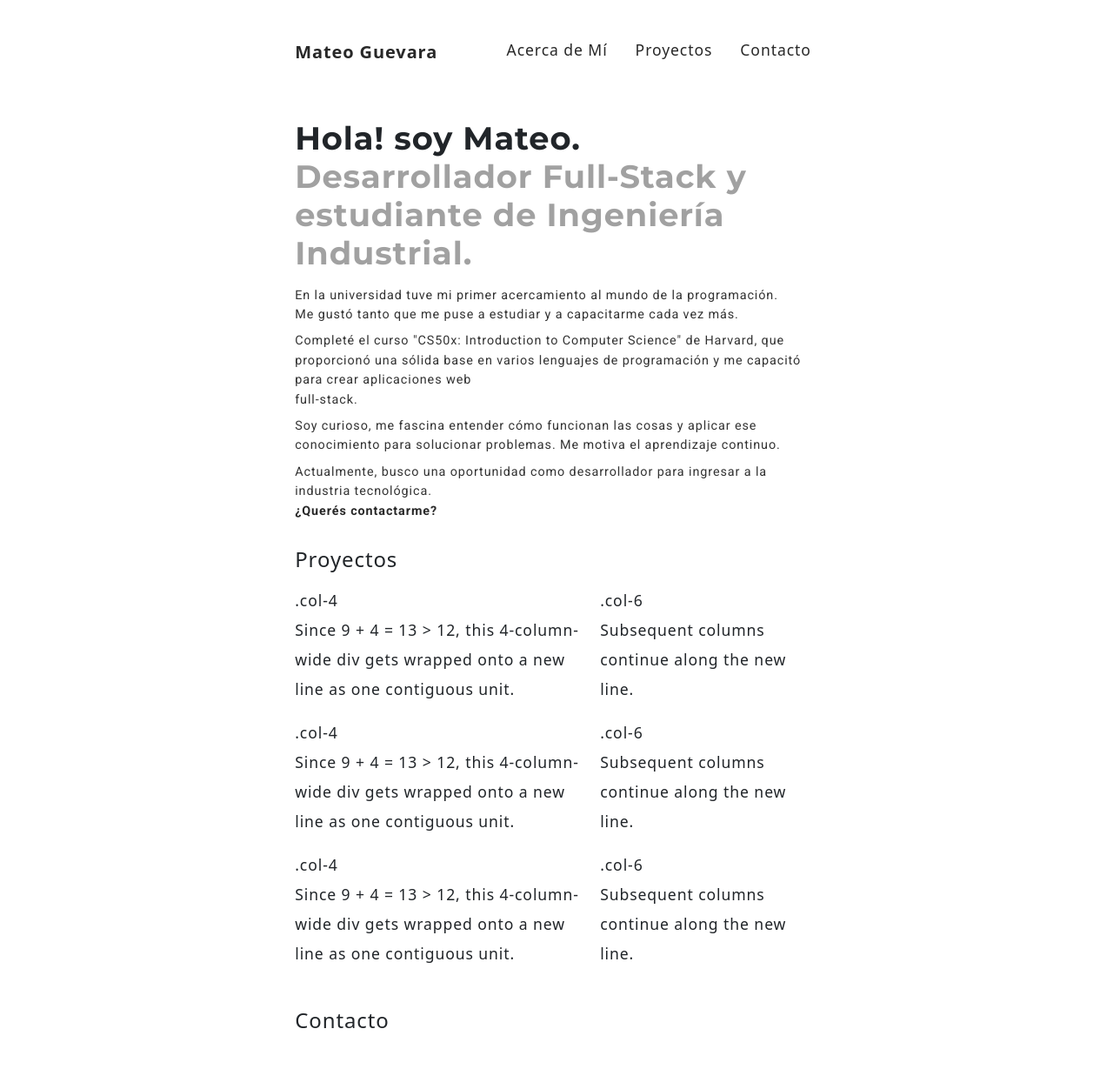
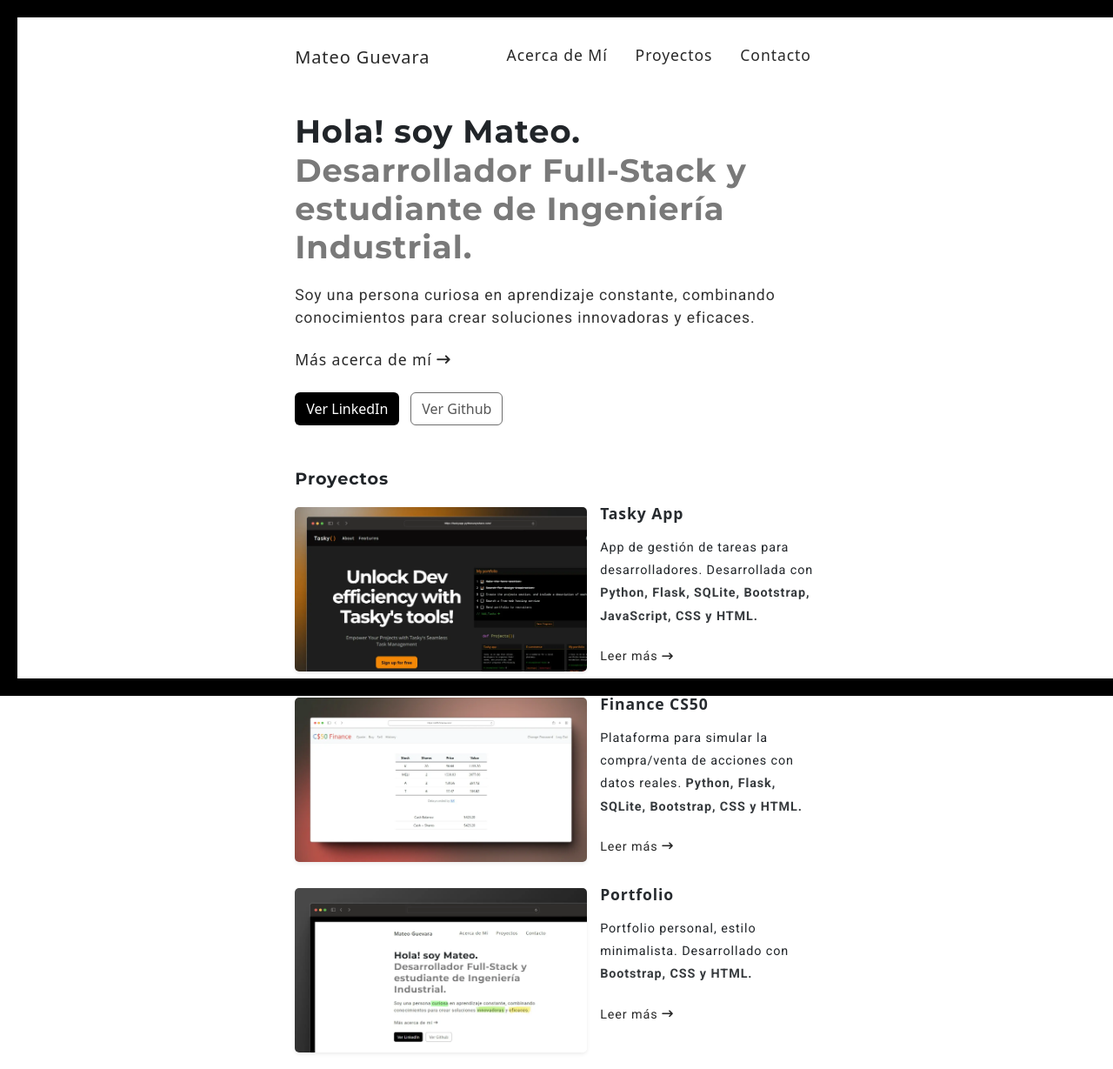
Before and after one commit to mateoguevaraa/Portfolio-minimalist, a plain HTML site: page index.html in a window 1280 px wide. Shown: the top 1229 px of the page at 87% size. Drawn offline with nearby package versions, Linux system fonts and the light colour scheme.

Commit message:
falta solo contacto y links

```diff
--- a/index.html
+++ b/index.html
@@ -40,11 +40,17 @@
 
 </head>
 
+
 <body>
 
+  <div class="line-izq"></div>
+  <div class="line-arriba"></div>
+  <div class="line-abajo"></div>
+
+
     <div class="content">
-      <header>
-        <nav class="navbar navbar-expand-lg navbar-expand-md d-flex align-items-center" style="margin-bottom: 45px;">
+      <header class="nav-header">
+        <nav class="navbar navbar-expand-lg navbar-expand-md d-flex align-items-center" style="margin-bottom: 35px;">
             <div class="container-md" style="padding: 0px !important;">
               <a class="navbar-brand align-items-center" href="#" style="padding-top: 8px;">Mateo Guevara</a>
               <button class="navbar-toggler" style="border: none !important;" type="button" data-bs-toggle="collapse" data-bs-target="#navbarText" aria-controls="navbarText" aria-expanded="false" aria-label="Toggle navigation">
@@ -66,48 +72,103 @@
             </div>
           </nav>
       </header>
+
       <main>
         <header>
 
-          <h1 style="font-weight: 600; margin-bottom: 15px; font-size: 2.3rem;">Hola! soy Mateo.
+          <h1 style="font-weight: 600; font-size: 2.3rem; margin-bottom: 20px;">Hola! soy Mateo.
             <br>
-            <span style="color: rgba(0, 0, 0, 0.37);">Desarrollador Full-Stack y estudiante de Ingeniería Industrial.</span>
+            <span style="color: rgba(0, 0, 0, 0.526);">Desarrollador Full-Stack y estudiante de Ingeniería Industrial.</span>
           </h1>
+          <p>Soy una persona <span class="a6">curiosa</span>  en aprendizaje constante,
+            combinando conocimientos para crear soluciones <span class="a2">innovadoras</span> y <span class="a4">eficaces.</span></p>
+          <div style="padding-top: 5px;"></div>
+          <a href="#acerca" style="font-weight: 400;">Más acerca de mí <i class="fa-solid fa-arrow-right-long fa-sm"></i></a>
+          <br>
+          <div style="padding-top: 25px;"></div>
+          <div class="d-flex">
+            <button type="button" class="btn linkedin" style="background-color: black; color:white;">Ver LinkedIn</button>
+            <span style="padding-left: 0.8rem;"><a href=""><button type="button" class="btn github" style="border-color: rgba(0, 0, 0, 0.568); color: rgba(0, 0, 0, 0.667)">Ver Github</button></a></span>
+          </div>
+
         </header>
 
-        <section id="acerca" style="margin-bottom: 30px;">
+        <section id="proyectos" style="margin-bottom: 30px; padding-top: 50px;">
+
+          <h4 class="subheadings" style="font-family: 'Montserrat', sans-serif; margin-bottom: 15px; font-size: 1.2rem; font-weight: 600;">Proyectos</h4>
+
+          <div class="container">
+            <div class="row">
+
+              <div class="col-lg-7 col-md-7 pro mb-4" style="padding-right: 15px !important; padding-top: 6px !important;">
+                <img class="shadow-sm" src="static/tasky-project-cover-2.webp" alt="portada del projecto Tasky-app">
+              </div>
+              <div class="col-lg-5 col-md-5 pro mb-4">
+                <span style="font-weight: 700; top: 0 !important; opacity: 97%;">Tasky App</span>
+                <br>
+                <div style="padding-top: 10px;"></div>
+                <span class="info">App de gestión de tareas para desarrolladores.
+                  Desarrollada con <strong style="opacity: 90%;">Python, Flask, SQLite, Bootstrap, JavaScript, CSS y HTML.</strong>
+                  <br>
+                  <div style="padding-top: 20px;"></div>
+                  <a href="">Leer más <i class="fa-solid fa-arrow-right-long fa-sm"></i></a>
+                </span>
+              </div>
+
+              <div class="col-lg-7 col-md-7 pro mb-4" style="padding-right: 15px !important; padding-top: 6px !important;">
+                <img class="shadow-sm" src="static/finance-cover.webp" alt="portada del projecto Finance del CS50">
+              </div>
+              <div class="col-lg-5 col-md-5 pro mb-4">
+                <span style="font-weight: 700; top: 0 !important; opacity: 97%;">Finance CS50</span>
+                <br>
+                <div style="padding-top: 10px;"></div>
+                <span class="info">
+                  Plataforma para simular la compra/venta de acciones con datos reales.
+                  <strong style="opacity: 90%;">Python, Flask, SQLite, Bootstrap, CSS y HTML.</strong>
+                  <br>
+                  <div style="padding-top: 20px;"></div>
+                  <a href="">Leer más <i class="fa-solid fa-arrow-right-long fa-sm"></i></a>
+                </span>
+              </div>
+
+
+              <div class="col-lg-7 col-md-7 pro mb-3" style="padding-right: 15px !important; padding-top: 6px !important;">
+                <img class="shadow-sm" src="static/portfolio-cover-.webp" alt="portada del projecto Tasky-app">
+              </div>
+              <div class="col-lg-5 col-md-5 pro mb-3">
+                <span style="font-weight: 700; top: 0 !important; opacity: 97%;">Portfolio</span>
+                <br>
+                <div style="padding-top: 10px;"></div>
+                <span class="info">Portfolio personal, estilo minimalista.
+                  Desarrollado con <strong style="opacity: 90%;">Bootstrap, CSS y HTML.</strong>
+                  <br>
+                  <div style="padding-top: 20px;"></div>
+                  <a href="">Leer más <i class="fa-solid fa-arrow-right-long fa-sm"></i></a>
+                </span>
+              </div>
+
+            </div>
+          </div>
+
+        </section>
+
+        <section id="acerca" style="padding-top: 20px; margin-bottom: 30px;">
+
+          <h4 class="subheadings" style="font-family: 'Montserrat', sans-serif; margin-bottom: 15px; font-size: 1.2rem; font-weight: 600;">Acerca de mí</h4>
 
           <p>En la universidad tuve mi primer acercamiento al mundo de la <span class="a8">programación.</span>
           <br>Me gustó tanto que me puse a estudiar y a capacitarme cada vez más.</p>
 
-          <p>Completé el curso "<span class="a5">CS50x</span>: Introduction to Computer Science" de <span class="a4">Harvard</span>,
-            que proporcionó una sólida base en varios lenguajes de programación y me capacitó para crear aplicaciones web
-            <br>
-            <span class="a6">full-stack.</span></p>
+          <p>Completé el curso "<span class="a5">CS50x</span>: Introduction to Computer Science" de Harvard,
+            que me proporcionó una sólida base en varios lenguajes de programación y me capacitó para crear aplicaciones web
+            full-stack.</p>
 
-          <p>Soy <span class="a2">curioso</span>, me fascina entender cómo funcionan las cosas y aplicar
+          <p>Soy curioso, me fascina entender cómo funcionan las cosas y aplicar
             ese conocimiento para <span class="a3">solucionar</span> problemas. Me motiva el <span class="a1">aprendizaje</span> continuo.</p>
 
           <p>Actualmente, busco una oportunidad como desarrollador para ingresar a la industria tecnológica.
-            <br>
+            <br class="br-contact">
             <a class="a7" href="">¿Querés contactarme?</a></p>
-
-        </section>
-
-        <section id="proyectos" style="margin-bottom: 30px;">
-
-          <h4 style="margin-bottom: 15px;">Proyectos</h4>
-
-          <div class="container">
-            <div class="row">
-              <div class="col-7 pro mb-3" style="padding-right: 15px !important;">.col-4<br>Since 9 + 4 = 13 &gt; 12, this 4-column-wide div gets wrapped onto a new line as one contiguous unit.</div>
-              <div class="col-5 pro mb-3">.col-6<br>Subsequent columns continue along the new line.</div>
-              <div class="col-7 pro mb-3" style="padding-right: 15px !important;">.col-4<br>Since 9 + 4 = 13 &gt; 12, this 4-column-wide div gets wrapped onto a new line as one contiguous unit.</div>
-              <div class="col-5 pro mb-3">.col-6<br>Subsequent columns continue along the new line.</div>
-              <div class="col-7 pro mb-3" style="padding-right: 15px !important;">.col-4<br>Since 9 + 4 = 13 &gt; 12, this 4-column-wide div gets wrapped onto a new line as one contiguous unit.</div>
-              <div class="col-5 pro mb-3">.col-6<br>Subsequent columns continue along the new line.</div>
-            </div>
-          </div>
 
         </section>
 
@@ -141,22 +202,22 @@
       const a1 = annotate(n1, { type: 'highlight', color: '#3be37332'});
       const a2 = annotate(n2, { type: 'highlight', color: '#97e72e51' });
       const a3 = annotate(n3, { type: 'highlight', color: '#33f3432f'  });
-      const a4 = annotate(n4, { type: 'box', color: '#f3e6335b'  });
+      const a4 = annotate(n4, { type: 'highlight', color: '#f3e6335b'  });
       const a5 = annotate(n5, { type: 'underline', color: '#48d800d5'  });
-      const a6 = annotate(n6, { type: 'highlight', color: '#f0e1105b'  });
+      const a6 = annotate(n6, { type: 'highlight', color: '#58f74947'  });
       const a7 = annotate(n7, { type: 'circle', color: '#33f3433d', padding: 5});
       const a8 = annotate(n8, { type: 'highlight', color: '#aeeb0835' });
 
-      const ag = annotationGroup([a8, a5, a4, a6, a2, a3, a1, a7]);
+      const ag = annotationGroup([a6, a2, a4, a8, a5, a3, a1, a7]);
       ag.show();
 
     </script>
 
 <style>
-  .añ{
-    color:   #33f3432f
+
+  n{
+    color: #12eb1647;
   }
-
 </style>
 </body>
 
--- a/static/styles.css
+++ b/static/styles.css
@@ -1,9 +1,56 @@
-@media screen and (min-width: 1024px) {
+@media screen and (min-width: 1025px) {
+
+    .br-contact {
+        display: none;
+    }
+
+    .nav-header {
+        margin-top: 10px;
+    }
+
+    .line-izq {
+        left: 0;
+        top: 0;
+        height: 100%;
+        width: 20px;
+        content: " ";
+        display: block;
+        position: fixed;
+        background: #000000;
+        z-index: 1000;
+    }
+
+    .line-arriba {
+        top: 0;
+        left: 0;
+        height: 20px;
+        width: 100%;
+        content: " ";
+        display: block;
+        position: fixed;
+        background: #000000;
+        z-index: 1000;
+    }
+
+    .line-abajo {
+        bottom: 0;
+        left: 0;
+        height: 20px;
+        width: 100%;
+        content: " ";
+        display: block;
+        position: fixed;
+        background: #000000;
+        z-index: 1000;
+    }
+
 
 }
 
 @media screen and (min-width: 768px) and (max-width: 1023px) {
-
+    .br-contact {
+        display: none;
+    }
 }
 
 body {
@@ -17,6 +64,7 @@ h1, h2, h3 {
 p {
     font-family: 'Roboto', sans-serif; /* Alternate headings font */
     color: rgba(0, 0, 0, 0.805);
+    text-wrap: pretty;
 }
 
 .subheadings {
@@ -33,19 +81,22 @@ p {
     max-width: 40.5rem;
     padding: 1.5rem 1.45rem;
     font-size: 1.1rem;
-    line-height: 34px;
     letter-spacing: 0.9px;
+}
+
+#acerca a {
+    font-weight: 600;
 }
 
 a {
     text-decoration: none !important;
     color: rgba(0, 0, 0, 0.842) !important;
-    font-weight: 600;
+    font-weight: 500;
 }
 
 #acerca p {
     line-height: 1.4rem;
-    font-size: 0.9rem;
+    font-size: 1.1rem;
     margin-bottom: 8px;
 }
 
@@ -53,3 +104,43 @@ a {
     padding-left: 0px !important;
     padding-right: 0px !important;
 }
+
+::-webkit-scrollbar {
+    width: 20px;
+}
+
+::-webkit-scrollbar-thumb {
+    background-color: #fefefe;
+    border-left: 9px solid #000000;
+    border-right: 9px solid #000000;
+    border-top: 20px solid #000000;
+    border-bottom: 20px solid #000000;
+}
+
+::-webkit-scrollbar-track {
+    background-color: #000000;
+}
+
+img {
+    background-size: cover;
+    max-width: 100%;
+    border-radius: 5px;
+}
+
+#proyectos span.info {
+    font-family: 'Roboto', sans-serif;
+    font-size: 0.9rem;
+    line-height: 2px !important;
+}
+
+button.linkedin:hover {
+    background-color: white !important;
+    color: rgba(0, 0, 0, 0.695) !important;
+    border-color: rgba(0, 0, 0, 0.562);
+}
+
+button.github:hover {
+    background-color: black !important;
+    color: white !important;
+    border-color: black;
+}
```
Also changed, not shown: static/finance-cover-2.webp (added), static/finance-cover.webp (added), static/portfolio-cover-.webp (added), static/tasky-project-cover-2.webp (added).
